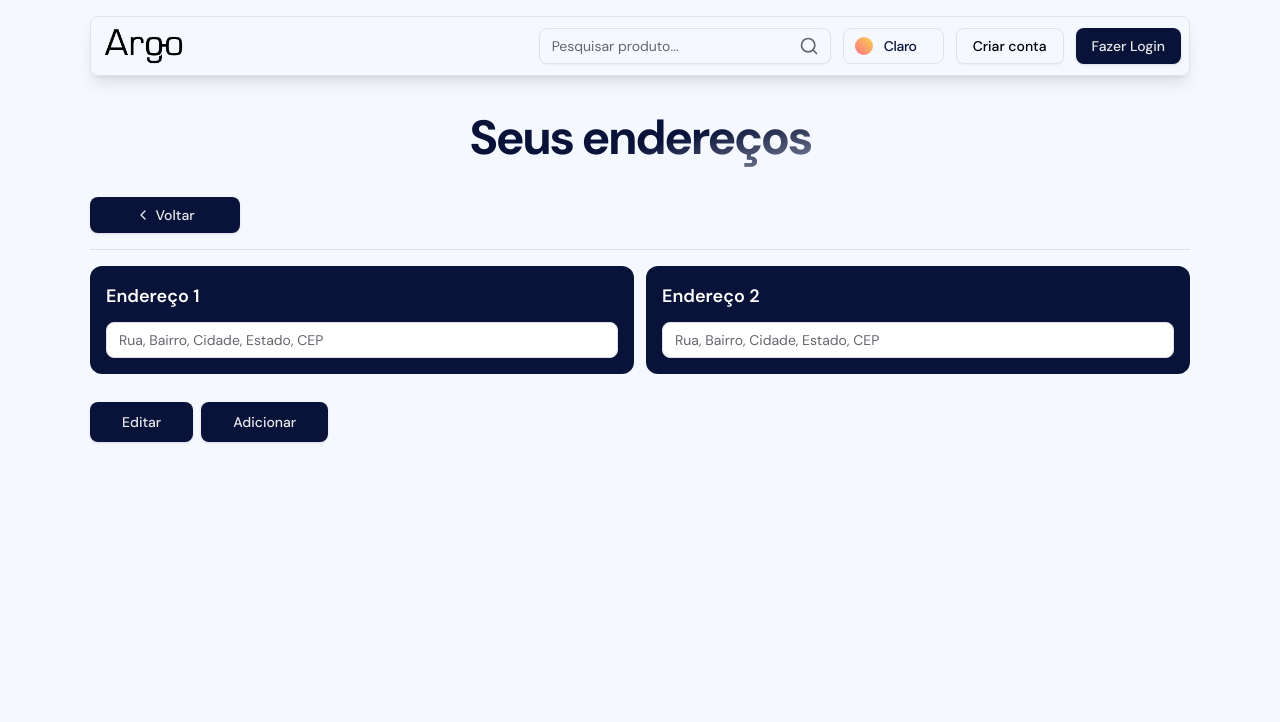
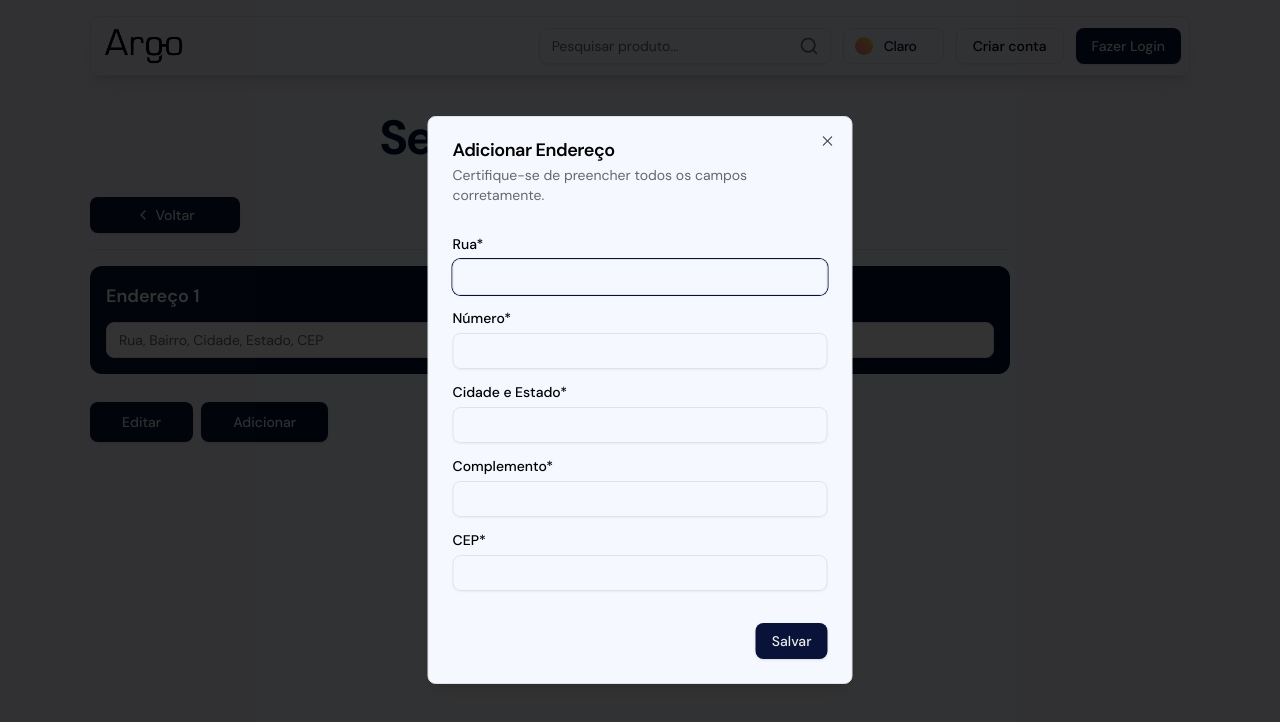
Before and after one commit to freitassdev/argo-frontend, a Next.js app: page /profile/address in a window 1280 px wide. Both pictures are taken after a click on the button "Adicionar". Shown: the top 722 px of the page. Built offline with nearby package versions, Linux system fonts and the light colour scheme; no server answers.

Commit message:
feat: add createAddress

```diff
--- a/src/app/(usuario)/profile/address/page.tsx
+++ b/src/app/(usuario)/profile/address/page.tsx
@@ -1,21 +1,84 @@
-"use client"
+"use client";
+import { useEffect, useState } from 'react';
 import GradientTitle from '@/components/shared/gradient-title/gradient-title';
 import Navbar from '@/components/shared/navbar/navbar';
 import ReturnButton from '@/components/shared/return-button/return-button';
 import { Button } from '@/components/ui/button';
 import { Input } from '@/components/ui/input';
 import { Separator } from '@/components/ui/separator';
+import { Label } from "@/components/ui/label"
+import axios from '@/services/axios.service';
+import {
+    Dialog,
+    DialogContent,
+    DialogDescription,
+    DialogFooter,
+    DialogHeader,
+    DialogTitle,
+    DialogTrigger,
+} from "@/components/ui/dialog"
+import { toast } from 'sonner';
+import { useUserStore } from '@/hooks/useUserStore';
 
 export default function Address() {
+    const [street, setStreet] = useState<string>('')
+    const [number, setNumber] = useState<string>('')
+    const [city, setCity] = useState<string>('')
+    const [complement, setComplement] = useState<string>('')
+    const [cep, setCep] = useState<string>('')
+    const [isLoading, setIsLoading] = useState<boolean>(false);
+    const [toEditId, setToEditId] = useState<number | null>(null);
+    const { id } = useUserStore((state) => state);
+    const handleAdd = async () => {
+        if (!street || !number || !city || !complement || !cep) {
+            toast.error('Preencha todos os campos!')
+            return
+        }
+        setIsLoading(true);
+        try {
+            const formData = new FormData();
+            formData.append('TABELA', 'enderecos');
+            formData.append('ENDCLIENTE', id.toString());
+            formData.append('ENDRUA', street);
+            formData.append('ENDNUMERO', number);
+            formData.append('ENDCIDADE', city);
+            formData.append('ENDCEP', cep);
+            formData.append('ENDCOMPLEMENTO', complement);
+            const { data } = await axios.post('insert-and-routes/insert.php', formData)
+            if (!data) return toast.error("Ocorreu um erro ao cadastrar seu endereço!");
+
+            if (data.status && data.status.toLowerCase().includes('erro'))
+                return toast.error(data.message || "Ocorreu um erro ao cadastrar seu endereço!");
+
+            if (data.status && data.status.toLowerCase().includes('sucesso') || data.status.toLowerCase().includes('success')) {
+                toast.success("Endereço cadastrado com sucesso!")
+                setStreet('');
+                setNumber('');
+                setCity('');
+                setComplement('');
+                setCep('');
+                return;
+            };
+            return toast.error("Ocorreu um erro ao cadastrar seu endereço!");
+        } catch (error) {
+            console.log(error)
+            toast.error("Ocorreu um erro ao cadastrar seu endereço!");
+        } finally { //apos passar pelo try ou catch
+            setIsLoading(false);
+        }
+    }
+
+
     return (
         <div className="flex flex-col w-full pb-8 gap-4 mt-24">
             <Navbar />
             <div className="flex flex-col items-center">
                 <GradientTitle>Seus endereços</GradientTitle>
             </div>
-                <ReturnButton />
+            <ReturnButton />
             <Separator />
             <div className="w-full grid grid-cols-2 gap-3">
+
                 <div className="flex flex-col bg-primary text-white dark:text-foreground p-4 gap-3 rounded-xl">
                     <h3 className="text-lg font-semibold">Endereço 1</h3>
                     <Input disabled className="bg-white disabled:opacity-100     text-black" placeholder='Rua, Bairro, Cidade, Estado, CEP' />
@@ -25,8 +88,79 @@ export default function Address() {
                     <Input disabled className="bg-white disabled:opacity-100     text-black" placeholder='Rua, Bairro, Cidade, Estado, CEP' />
                 </div>
                 <div className="flex flex-row gap-2 mt-4">
-                    <Button size={"lg"}>Editar</Button>
-                    <Button size={"lg"}>Adicionar</Button>
+                    <Button size={"lg"}>Editar</Button> <Dialog>
+                        <DialogTrigger asChild>
+                            <Button size={"lg"}>Adicionar</Button>
+                        </DialogTrigger>
+                        <DialogContent className="sm:max-w-[425px]">
+                            <DialogHeader>
+                                <DialogTitle>Adicionar Endereço</DialogTitle>
+                                <DialogDescription>
+                                    Certifique-se de preencher todos os campos corretamente.
+                                </DialogDescription>
+                            </DialogHeader>
+                            <div className="grid gap-4 py-4">
+                                <div className="flex flex-col gap-2">
+                                    <Label htmlFor="">
+                                        Rua*
+                                    </Label>
+                                    <Input
+                                        value={street}
+                                        onChange={(e) => setStreet(e.target.value)}
+                                        className="col-span-3"
+                                    />
+                                </div>
+                                <div className="flex flex-col gap-2">
+                                    <Label htmlFor="number">
+                                        Número*
+                                    </Label>
+                                    <Input
+                                        id="number"
+                                        value={number}
+                                        onChange={(e) => setNumber(e.target.value)}
+                                        className="col-span-3"
+                                    />
+                                </div>
+                                <div className="flex flex-col gap-2">
+                                    <Label htmlFor="city">
+                                        Cidade e Estado*
+                                    </Label>
+                                    <Input
+                                        id="city"
+                                        value={city}
+                                        onChange={(e) => setCity(e.target.value)}
+                                        className="col-span-3"
+                                    />
+                                </div>
+                                <div className="flex flex-col gap-2">
+                                    <Label htmlFor="complement">
+                                        Complemento*
+                                    </Label>
+                                    <Input
+                                        id="complement"
+                                        value={complement}
+                                        onChange={(e) => setComplement(e.target.value)}
+                                        className="col-span-3"
+                                    />
+                                </div>
+                                <div className="flex flex-col gap-2">
+                                    <Label htmlFor="cep">
+                                        CEP*
+                                    </Label>
+                                    <Input
+                                        id="cep"
+                                        value={cep}
+                                        onChange={(e) => setCep(e.target.value)}
+                                        className="col-span-3"
+                                    />
+                                </div>
+                            </div>
+                            <DialogFooter>
+                                <Button onClick={handleAdd} disabled={isLoading}>{isLoading ? "Carregando..." : "Salvar"}</Button>
+                            </DialogFooter>
+                        </DialogContent>
+                    </Dialog>
+
                 </div>
             </div>
         </div>
--- a/src/app/(usuario)/profile/editAddress/page.tsx
+++ /dev/null
@@ -1,60 +0,0 @@
-"use client"
-
-import GradientTitle from "@/components/shared/gradient-title/gradient-title"
-import Navbar from "@/components/shared/navbar/navbar"
-import ReturnButton from "@/components/shared/return-button/return-button"
-import { Button } from "@/components/ui/button"
-import { Input } from "@/components/ui/input"
-import { Separator } from "@/components/ui/separator"
-
-export default function EditAddress() {
-  return (
-    <div className="flex flex-col gap-4 pb-8 mt-24">
-      <Navbar />
-      <div className="flex flex-col gap-2">
-        <ReturnButton />
-        <GradientTitle>Edite seu endereço</GradientTitle>
-      </div>
-      <Separator />
-      <div className="flex flex-col items-center justify-center bg-primary text-foreground p-4 rounded-xl">
-        <div className="max-w-xl w-full">
-          <div className="flex flex-col py-2">
-            <label className="font-semibold text-white mb-2">País:</label>
-            <Input className="bg-white" />
-          </div>
-          <div className="flex flex-col py-2">
-            <label className="font-semibold text-white mb-2">Nome completo:</label>
-            <Input className="bg-white" />
-          </div>
-          <div className="flex flex-col py-2">
-            <label className="font-semibold text-white mb-2">Telefone:</label>
-            <Input className="bg-white" />
-          </div>
-          <div className="flex flex-col py-2">
-            <label className="font-semibold text-white mb-2">Endereço:</label>
-            <Input className="bg-white" />
-          </div>
-          <div className="flex flex-col py-2">
-            <label className="font-semibold text-white mb-2">Número:</label>
-            <Input className="bg-white" />
-          </div>
-          <div className="flex flex-col py-2">
-            <label className="font-semibold text-white mb-2">Bairro:</label>
-            <Input className="bg-white" />
-          </div>
-          <div className="flex flex-col py-2">
-            <label className="font-semibold text-white mb-2">Cidade:</label>
-            <Input className="bg-white" />
-          </div>
-          <div className="flex flex-col py-2">
-            <label className="font-semibold text-white mb-2">Estado:</label>
-            <Input className="bg-white" />
-          </div>
-          <div className="w-full flex flex-row justify-start py-2">
-            <Button className="bg-transparent px-14 text-white dark:text-primary" variant={"outline"}>Salvar</Button>
-          </div>
-        </div>
-      </div>
-    </div>
-  )
-}
```
